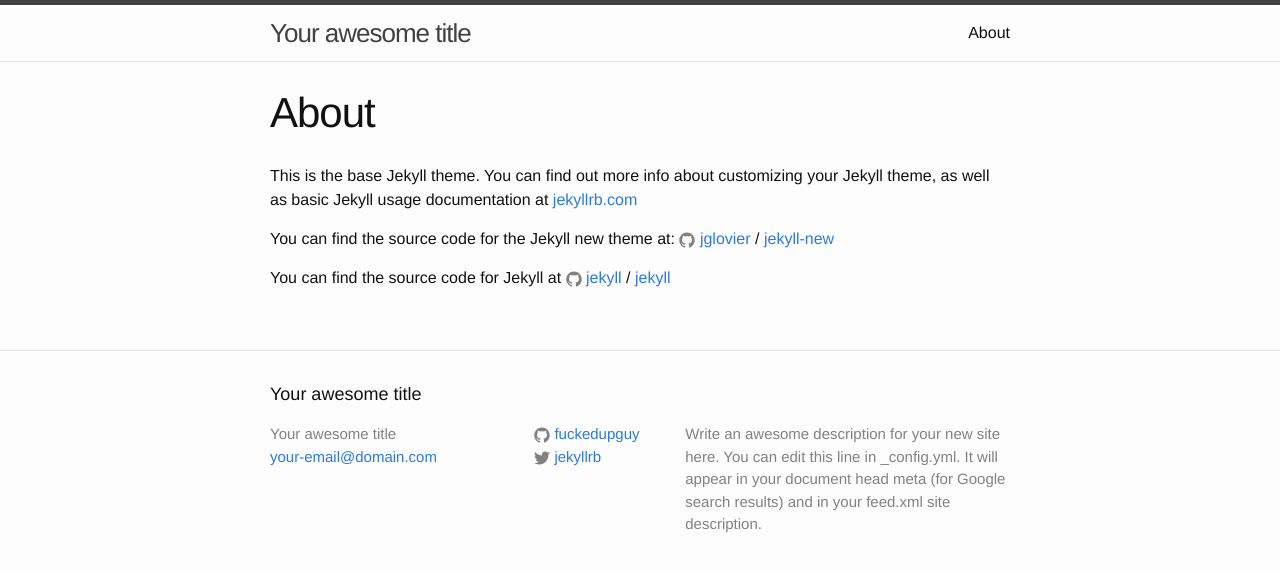
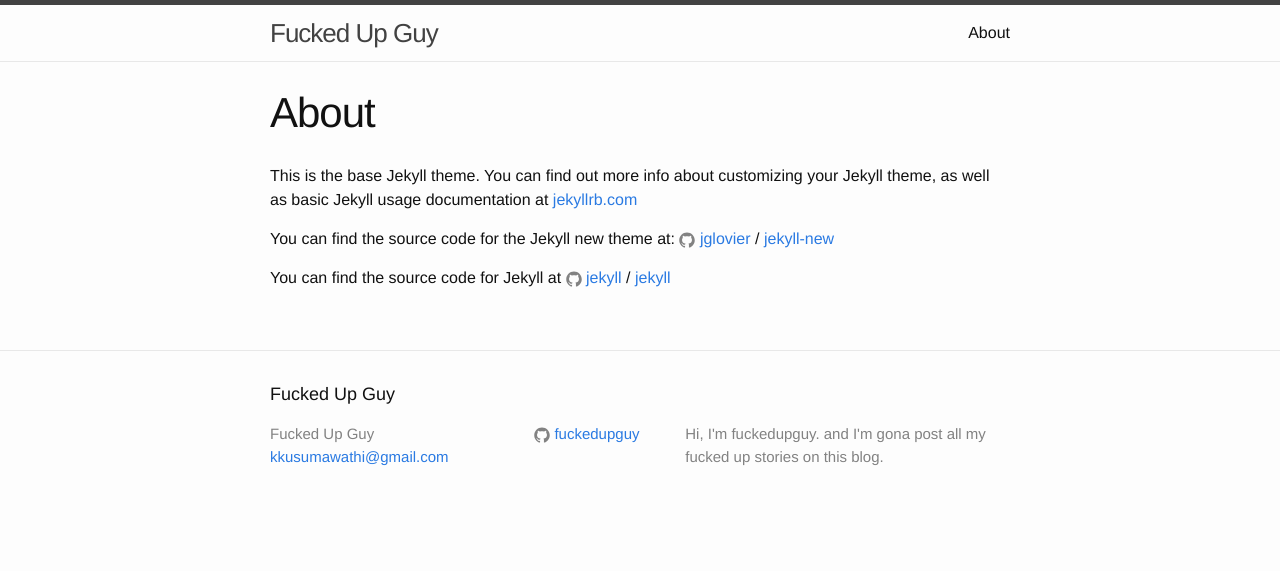
Before and after one commit to fuckedupguy/fuckedupguy.github.io, a Jekyll site: the page built from about.md, in a window 1280 px wide. Shown: the top 571 px of the page. Built offline with Jekyll 4.4.1, drawn with Linux system fonts in a browser that asks for light colours.

Commit message:
did some changes to blog files

```diff
--- a/_config.yml
+++ b/_config.yml
@@ -6,16 +6,15 @@
 # 'jekyll serve'. If you change this file, please restart the server process.
 
 # Site settings
-title: Your awesome title
-email: your-email@domain.com
+title: Fucked Up Guy
+email: kkusumawathi@gmail.com
 description: > # this means to ignore newlines until "baseurl:"
-  Write an awesome description for your new site here. You can edit this
-  line in _config.yml. It will appear in your document head meta (for
-  Google search results) and in your feed.xml site description.
+  Hi, I'm fuckedupguy. and I'm gona post all my fucked up stories on this blog.
 baseurl: "" # the subpath of your site, e.g. /blog
-url: "http://yourdomain.com" # the base hostname & protocol for your site
-twitter_username: jekyllrb
+url: "http://fuckedupguy.github.io" # the base hostname & protocol for your site
+twitter_username:
 github_username:  fuckedupguy
 
 # Build settings
 markdown: kramdown
+permalink: /:title
--- a/about.md
+++ b/about.md
@@ -1,7 +1,7 @@
 ---
 layout: page
 title: About
-permalink: /about/
+permalink: /about
 ---
 
 This is the base Jekyll theme. You can find out more info about customizing your Jekyll theme, as well as basic Jekyll usage documentation at [jekyllrb.com](http://jekyllrb.com/)
```
Also changed, not shown: _posts/2016-02-10-hello-world.markdown (added, +8 -0 lines), _posts/2016-02-10-welcome-to-jekyll.markdown (deleted, +0 -25 lines).
